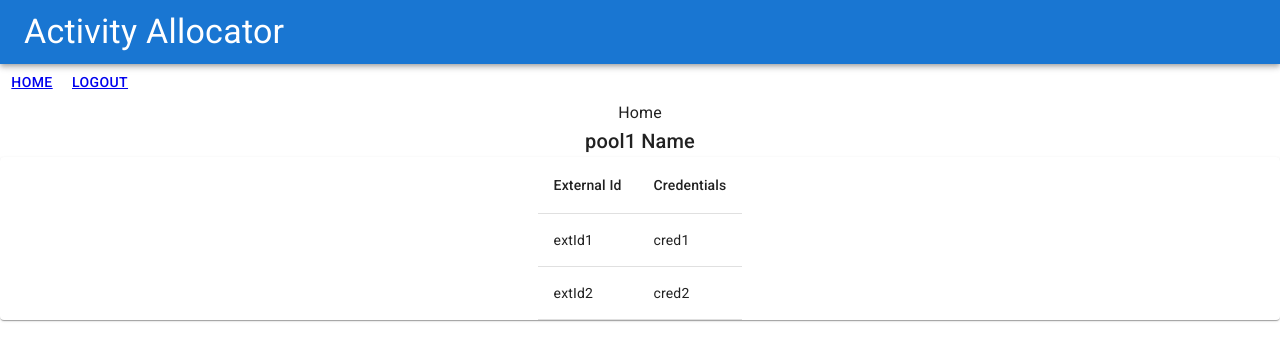
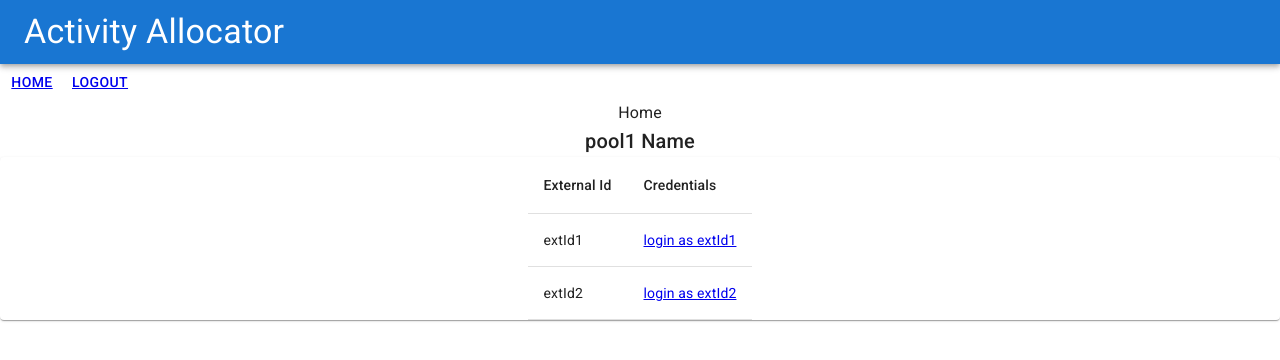
Before and after one commit to steliospaps/over-susbscribed-activity-allocation, a React (Create React App) app in the folder osaa-frontend/: page /login/demo_token in a window 1280 px wide. Shown: the top 360 px of the page. Built offline with nearby package versions, Linux system fonts and the light colour scheme; sample sign-in values are in the browser's storage.

Commit message:
link with user credentials

```diff
--- a/osaa-frontend/src/components/UserPool.js
+++ b/osaa-frontend/src/components/UserPool.js
@@ -37,10 +37,16 @@ export default (props) =>{
             </TableRow>
           </TableHead>
           <TableBody>
-            {Object.values(data.users).map((item,index)=>(
+            {
+            //TODO: limit or paginate
+            //TODO: export to clipboard?
+            //https://stackoverflow.com/questions/39501289/in-reactjs-how-to-copy-text-to-clipboard
+            //TODO: export to file?
+            //https://javascript.plainenglish.io/how-to-create-download-and-upload-files-in-react-apps-80893da4247a
+            Object.values(data.users).map((item,index)=>(
               <TableRow key={index}>
                 <TableCell>{item.extId}</TableCell>
-                <TableCell>{item.credential}</TableCell>
+                <TableCell><a href={encodeURI(window.location.origin+'/login/'+item.credential)}>login as {item.extId}</a> </TableCell>
               </TableRow>
             ))}
           </TableBody>
```
